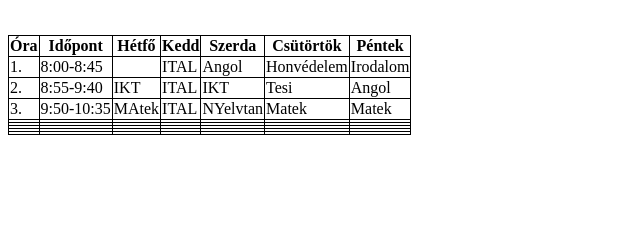
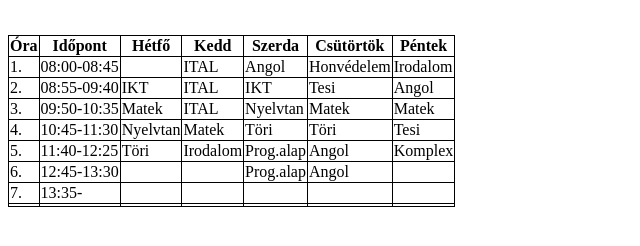
Before and after one commit to Siposkevin195/weboldalam, a plain HTML site: page orarend.html in a window 1280 px wide. Shown: the part 76-322 px from the top of the page, without its empty margins (0-640 px from the left). Drawn offline with Linux system fonts and the light colour scheme.

Commit message:
órarend

```diff
--- a/orarend.html
+++ b/orarend.html
@@ -5,9 +5,10 @@
     <meta name="viewport" content="width=device-width, initial-scale=1.0">
     <title>Órarendem</title>
     <style>
-table,th,td{
+        table,th,td {
         border: 1px solid black;
         border-collapse: collapse;
+        }
     </style>
 </head>
 <body>
@@ -19,7 +20,7 @@ border-collapse: collapse;
     </nav>
 <h2>Órarendem</h2>
 <br>
-<table style="border: 1px solid black;"
+<table>
     <thead>
         <tr>
             <th>Óra</th>
@@ -30,10 +31,11 @@ border-collapse: collapse;
             <th>Csütörtök</th>
             <th>Péntek</th>
         </tr>
-
+    </thead>
+    <tbody>
         <tr>
             <td>1.</td>
-    <td>8:00-8:45</td>
+            <td>08:00-08:45</td>
             <td></td>
             <td>ITAL</td>
             <td>Angol</td>
@@ -42,7 +44,7 @@ border-collapse: collapse;
         </tr>
         <tr>
             <td>2.</td>
-    <td>8:55-9:40</td>
+            <td>08:55-09:40</td>
             <td>IKT</td>
             <td>ITAL</td>
             <td>IKT</td>
@@ -51,16 +53,43 @@ border-collapse: collapse;
         </tr>
         <tr>
             <td>3.</td>
-    <td>9:50-10:35</td>
-    <td>MAtek</td>
+            <td>09:50-10:35</td>
+            <td>Matek</td>
             <td>ITAL</td>
-    <td>NYelvtan</td>
+            <td>Nyelvtan</td>
             <td>Matek</td>
             <td>Matek</td>
         </tr>
         <tr>
+            <td>4.</td>
+            <td>10:45-11:30</td>
+            <td>Nyelvtan</td>
+            <td>Matek</td>
+            <td>Töri</td>
+            <td>Töri</td>
+            <td>Tesi</td>
+        </tr>
+        <tr>
+            <td>5.</td>
+            <td>11:40-12:25</td>
+            <td>Töri</td>
+            <td>Irodalom</td>
+            <td>Prog.alap</td>
+            <td>Angol</td>
+            <td>Komplex</td>
+        </tr>
+<tr>
+    <td>6.</td>
+    <td>12:45-13:30</td>
     <td></td>
     <td></td>
+    <td>Prog.alap</td>
+    <td>Angol</td>
+    <td></td>
+</tr>
+<tr>
+    <td>7.</td>
+    <td>13:35-</td>
     <td></td>
     <td></td>
     <td></td>
@@ -76,50 +105,10 @@ border-collapse: collapse;
     <td></td>
     <td></td>
 </tr>
-<tr>
-    <td></td>
-    <td></td>
-    <td></td>
-    <td></td>
-    <td></td>
-    <td></td>
-    <td></td>
-</tr>
-<tr>
-    <td></td>
-    <td></td>
-    <td></td>
-    <td></td>
-    <td></td>
-    <td></td>
-    <td></td>
-</tr>
-<tr>
-    <td></td>
-    <td></td>
-    <td></td>
-    <td></td>
-    <td></td>
-    <td></td>
-    <td></td>
-</tr>
+</tbody>
+<tfoot>
 
-
-
-
-
-</thead>
-
-
-
-
-
-
-
-
-
-
-
+    </tfoot>
 </table>
 
 
```
Lines whose indentation alone changed are shown as unchanged.
